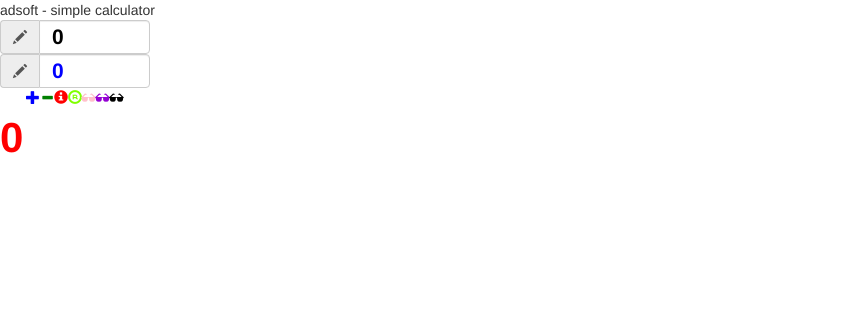
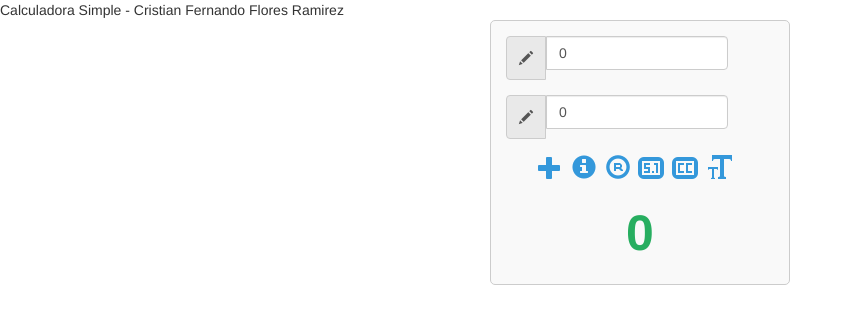
Before and after one commit to N4ndomx/testing-calculator, an Angular app: page / in a window 1280 px wide. Shown: the top 324 px of the page, without its empty margins (0-853 px from the left). Built offline with nearby package versions, Linux system fonts and the light colour scheme.

Commit message:
add new css

```diff
--- a/src/app/app.component.html
+++ b/src/app/app.component.html
@@ -1,2 +1,2 @@
-adsoft - simple calculator
+Calculadora Simple - Cristian Fernando Flores Ramirez
 <app-ui></app-ui>
--- a/src/app/app.component.ts
+++ b/src/app/app.component.ts
@@ -6,5 +6,4 @@ import { Component } from '@angular/core';
   styleUrls: ['./app.component.css']
 })
 export class AppComponent {
-  title = 'testing-calculator';
 }
--- a/src/app/ui/ui.component.css
+++ b/src/app/ui/ui.component.css
@@ -1,4 +1,4 @@
-.calculator {
+/* .calculator {
     width: 150px;
     text-align: center;
     color: #999;
@@ -58,4 +58,67 @@
 .tangente-button {
     cursor: pointer;
     color: black;
+} */
+
+.calculator {
+    max-width: 300px;
+    margin: 0 auto;
+    padding: 15px;
+    border: 1px solid #ccc;
+    border-radius: 5px;
+    background-color: #f9f9f9;
+    text-align: center;
 }
+
+.form-control {
+    width: 80%;
+    box-sizing: border-box;
+    margin-bottom: 10px;
+    display: inline-block;
+}
+
+.input-group {
+    margin-bottom: 15px;
+}
+
+.input-group-addon {
+    background-color: #e9e9e9;
+    border: 1px solid #ccc;
+}
+
+.addition-button,
+.substraction-button,
+.tangente-button,
+.coseno-button,
+.seno-button,
+.radianes-button,
+.factorial-button {
+    font-size: 24px;
+    color: #3498db;
+    cursor: pointer;
+    margin-right: 10px;
+}
+
+.result {
+    display: block;
+    margin-top: 15px;
+    font-size: 50px;
+    font-weight: bold;
+    color: #27ae60;
+}
+
+/* Styles for the button grid */
+button {
+    width: 40px;
+    height: 40px;
+    font-size: 16px;
+    margin: 5px;
+    border: 1px solid #ccc;
+    border-radius: 5px;
+    cursor: pointer;
+}
+
+button:hover {
+    background-color: #3498db;
+    color: #fff;
+}
--- a/src/app/ui/ui.component.html
+++ b/src/app/ui/ui.component.html
@@ -16,18 +16,16 @@
 
     <i class="glyphicon glyphicon-plus addition-button" (click)="addition()"></i>
 
-    <i class="glyphicon glyphicon-minus substraction-button" (click)="substraction()"></i>
 
     <i class="glyphicon glyphicon-minus glyphicon-info-sign factorial-button" (click)="factorial()"></i>
     <i class="glyphicon glyphicon-minus  glyphicon-registration-mark radianes-button" (click)="radianes()"></i>
-    <i class="glyphicon glyphicon-minus  glyphicon-sunglasses seno-button" (click)="seno()"></i>
-    <i class="glyphicon glyphicon-minus  glyphicon-sunglasses coseno-button" (click)="coseno()"></i>
-    <i class="glyphicon glyphicon-minus  glyphicon-sunglasses tangente-button" (click)="tangente()"></i>
+    <i class="glyphicon glyphicon-minus  glyphicon-sound-5-1 seno-button" (click)="seno()"></i>
+    <i class="glyphicon glyphicon-minus  glyphicon-subtitles coseno-button" (click)="coseno()"></i>
+    <i class="glyphicon glyphicon-minus  glyphicon-text-size tangente-button" (click)="tangente()"></i>
 
 
 
 
 
+    <span class="result">{{ result }}</span>
 </div>
-
-<span class="result">{{ result }}</span>
--- a/src/app/ui/ui.component.ts
+++ b/src/app/ui/ui.component.ts
@@ -26,10 +26,6 @@ export class UiComponent implements OnInit {
     let myresult = 0;
     myresult = addition(this.operator1, this.operator2);
     this.result = myresult;
-  }
-
-  substraction() {
-    alert("substraction here !");
   }
 
   factorial() {
```
Also changed, not shown: 1 other file (tests, documents, lock files or other folders).
